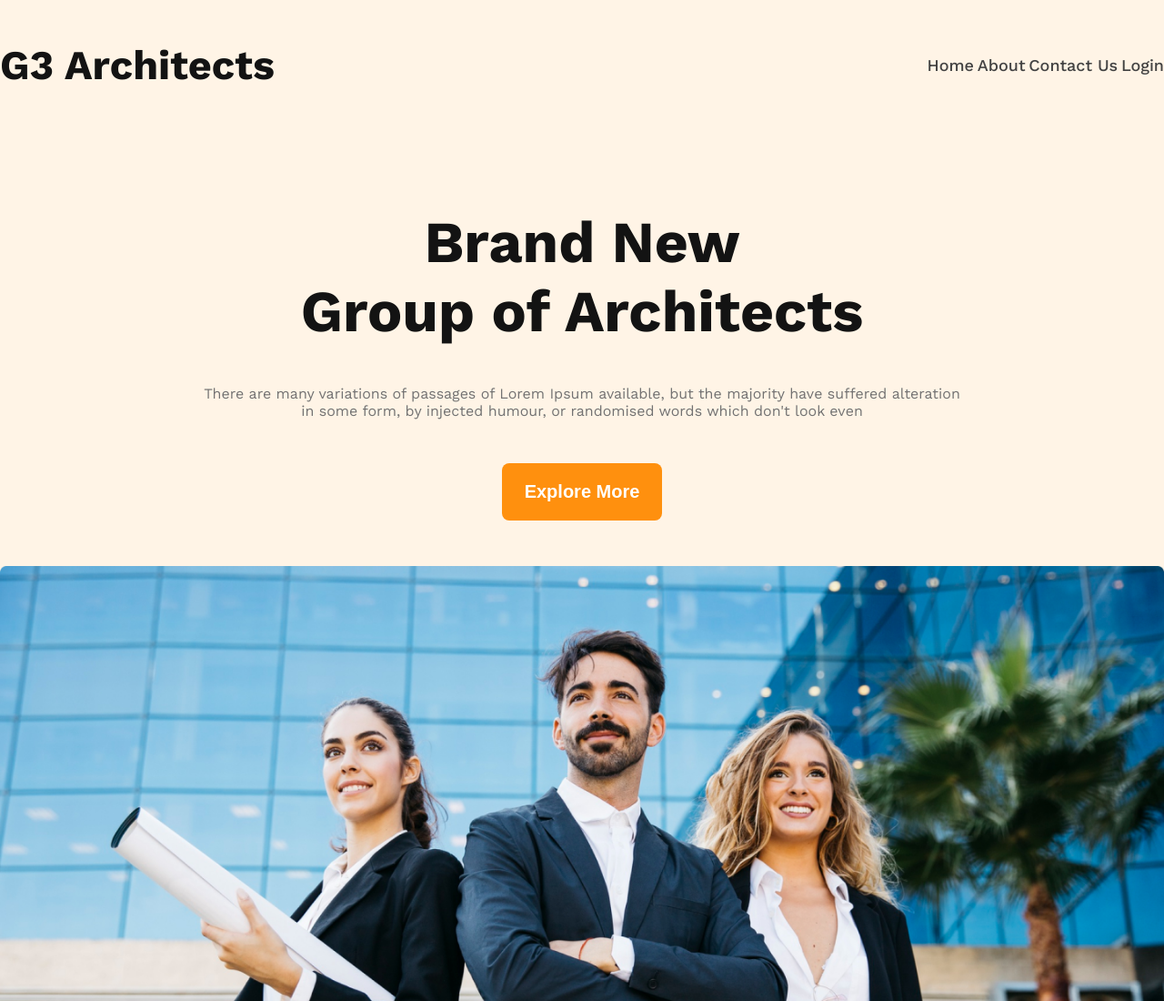
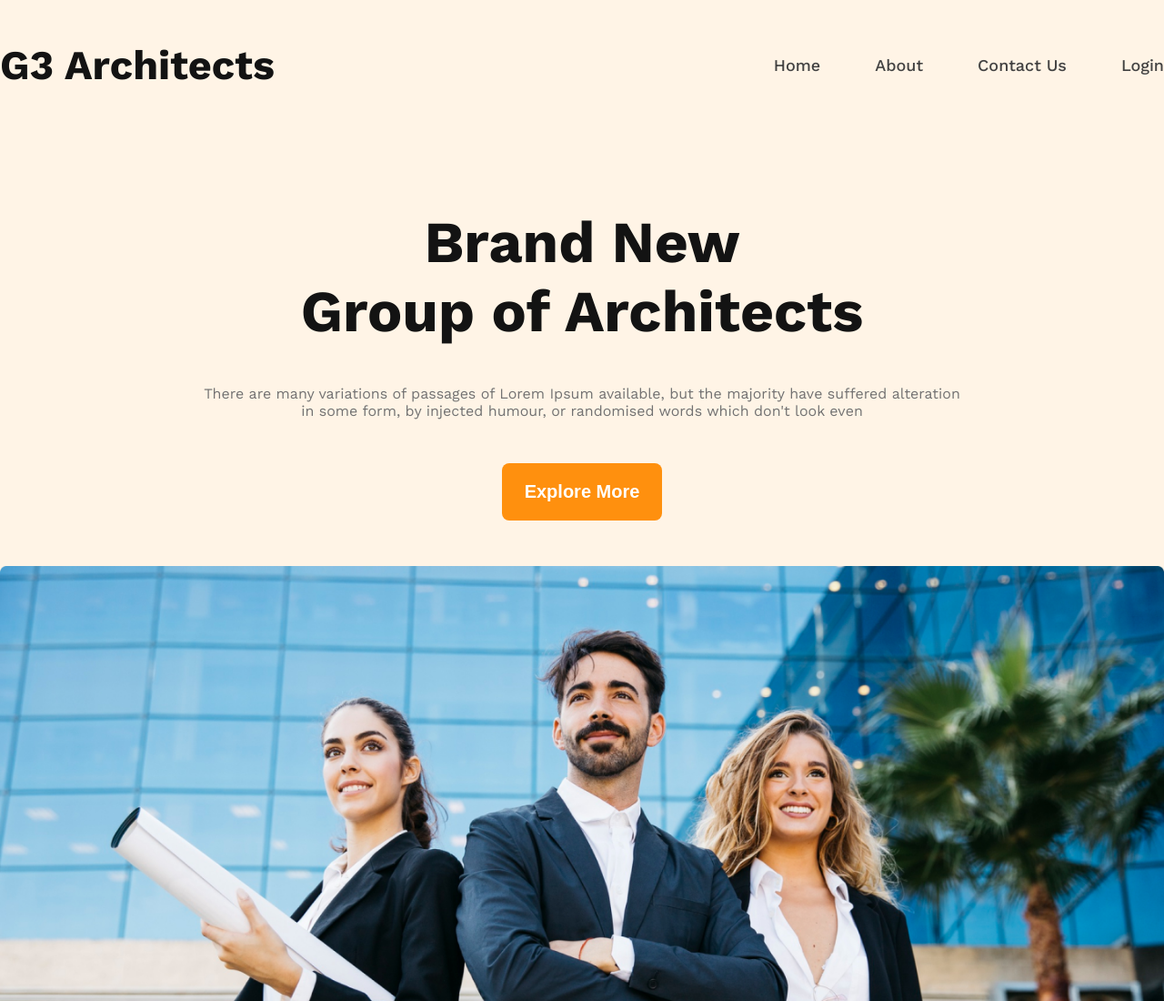
Before and after one commit to junayed0912/g3-architect-website, a plain HTML site: page index.html in a window 1280 px wide. Shown: the top 1100 px of the page at 91% size. Drawn offline with nearby package versions, Linux system fonts and the light colour scheme.

Commit message:
nav solved

```diff
--- a/styles/architect.css
+++ b/styles/architect.css
@@ -57,7 +57,7 @@ li{
 }
 .nav-links{
     display: flex;
-    gap: 3.75px;
+    gap: 3.75rem;
     align-items: center;
 }
 .navbar, .banner{
```
